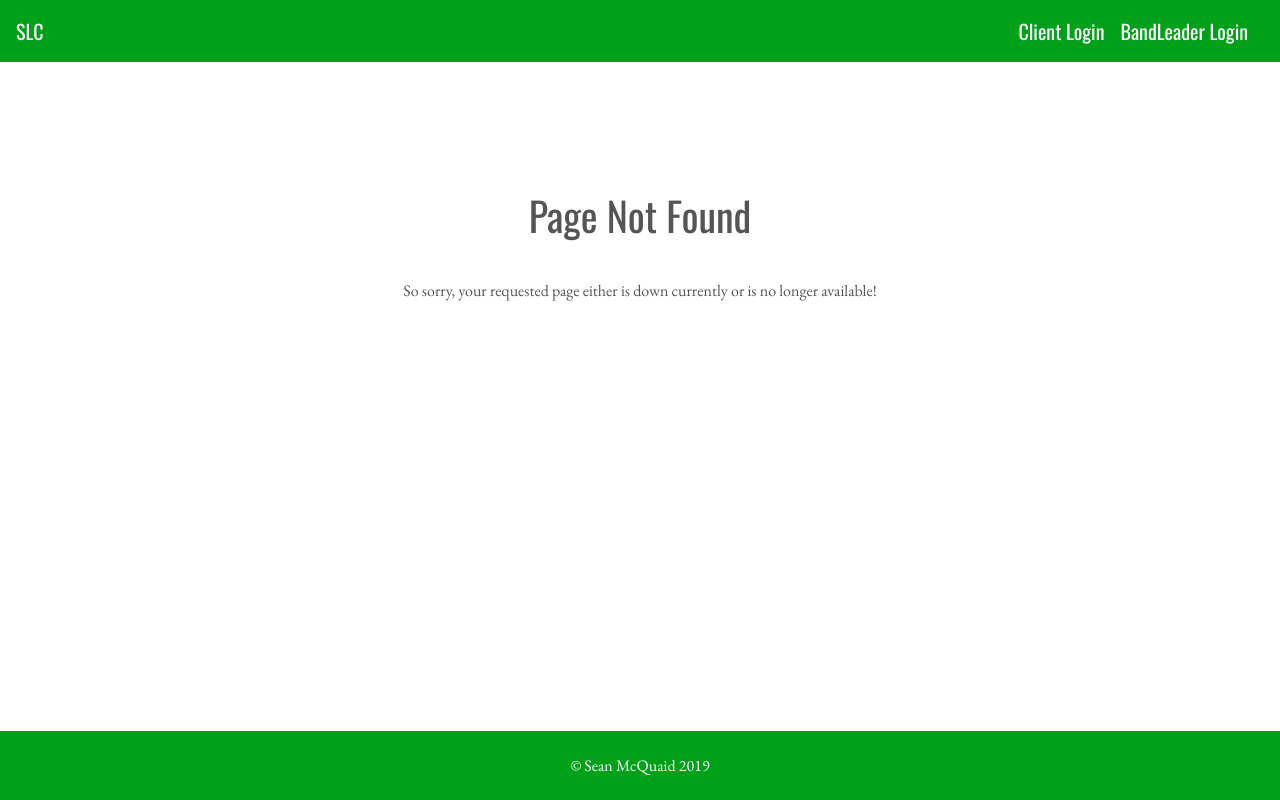
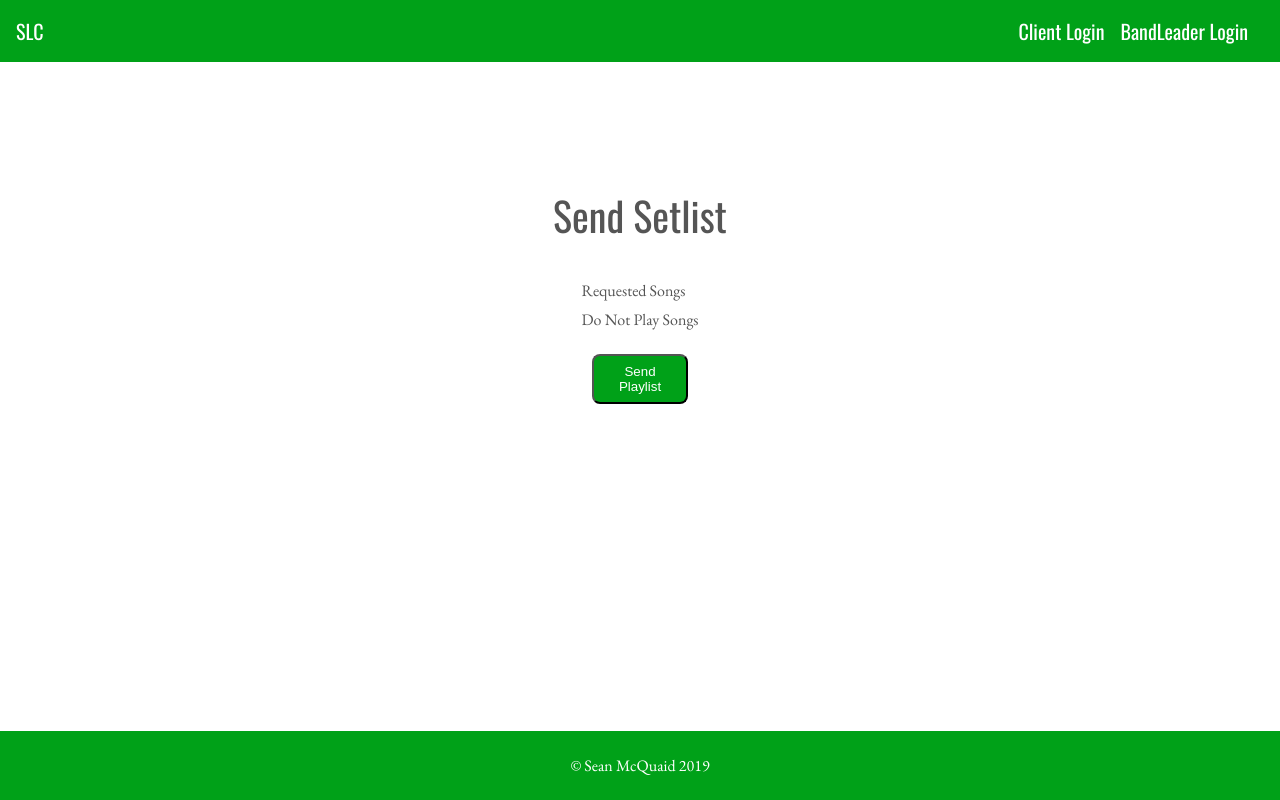
Before and after one commit to seanmcquaid/SetListCreator, a React (Create React App) app in the folder client/: page /client/sendSetlist in a window 1280 px wide. Before the commit this address had no page. Built offline with nearby package versions, Linux system fonts and the light colour scheme.

Commit message:
started structuring the send setlist page and set it up with the router for now

```diff
--- a/client/src/pages/ClientPages/ClientSendSetlistPage/ClientSendSetlistPage.js
+++ b/client/src/pages/ClientPages/ClientSendSetlistPage/ClientSendSetlistPage.js
@@ -1,15 +1,53 @@
 import React from "react";
 import styles from "./ClientSendSetlistPage.module.css";
 import Button from "components/Button/Button";
+import Text from "components/Text/Text";
 import {connect} from "react-redux";
+import {getClientSongsAction, deleteClientSongAction} from "actions/clientActions/clientActions";
+import Song from "components/Song/Song";
 
 const ClientSendSetlistPage = props => {
+    const {
+        requestedSongsList,
+        doNotPlaySongsList,
+    } = props;
+
+    const deleteSongHandler = async (songId) => {
+        await deleteClientSongAction(songId);
+    };
+
     return(
         <div className={styles.clientSendSetlistPageContainer}>
             <Text headerText={true}>Send Setlist</Text>
             <div className={styles.songContainer}>
-                <div className={styles.requestedSongsContainer}></div>
-                <div className={styles.doNotPlaySongsContainer}></div>
+                <div className={styles.requestedSongsContainer}>
+                    <Text>Requested Songs</Text>
+                    <div className={styles.songsContainer}>
+                        {requestedSongsList.map((song, i) =>
+                            <Song
+                                songName={song.songname}
+                                artistName={song.artistname}
+                                deleteSongHandler={() => deleteSongHandler(song.id)}
+                                key={i}
+                                songId={song.id}
+                            />
+                        )}
+                    </div>
+                </div>
+                <div className={styles.doNotPlaySongsContainer}>
+                    <Text>Do Not Play Songs</Text>
+                    <div className={styles.songsContainer}>
+                        {doNotPlaySongsList.map((song, i) =>
+                            <Song
+                                songName={song.songname}
+                                artistName={song.artistname}
+                                deleteSongHandler={() => deleteSongHandler(song.id)}
+                                key={i}
+                                songId={song.id}
+                            />
+                        )}
+                    </div>
+                </div>
             </div>
             <Button
                 title="Send Playlist"
@@ -26,6 +64,7 @@ const mapStateToProps = state => ({
 
 const mapDispatchToProps = dispatch => ({
     getClientSongsAction : () => dispatch(getClientSongsAction()),
+    deleteClientSongAction : songId => dispatch(deleteClientSongAction(songId)),
 });
 
 export default connect(mapStateToProps, mapDispatchToProps)(ClientSendSetlistPage);
--- a/client/src/routing/ProtectedRoutes.js
+++ b/client/src/routing/ProtectedRoutes.js
@@ -14,6 +14,7 @@ import ClientListPage from "pages/BandLeaderPages/ClientListPage/ClientListPage"
 import BandLeaderEditSongPage from "pages/BandLeaderPages/BandLeaderEditSongPage/BandLeaderEditSongPage";
 import ClientEditSongPage from "pages/ClientPages/ClientEditSongPage/ClientEditSongPage";
 import BandLeaderProfilePage from "pages/BandLeaderPages/BandLeaderProfilePage/BandLeaderProfilePage";
+import ClientSendSetlistPage from "pages/ClientPages/ClientSendSetlistPage/ClientSendSetlistPage";
 
 const ProtectedRoutes = props => {
     const {isAuthenticated, accountType} = props;
@@ -35,6 +36,7 @@ const ProtectedRoutes = props => {
             <Route exact path="/bandLeader/editSong/:songId" component={protectedBandLeaderRouteCheck(BandLeaderEditSongPage)}/>
             <Route exact path="/clientHome" component={protectedClientRouteCheck(ClientHomePage)}/>
             <Route exact path="/client/editSong/:songId" component={protectedClientRouteCheck(ClientEditSongPage)}/>
+            <Route exact path="/client/sendSetlist" component={ClientSendSetlistPage}/>
             <Route component={ErrorPage}/>
         </Switch>
     )
```
Also changed, not shown: 1 other file (tests, documents, lock files or other folders).
